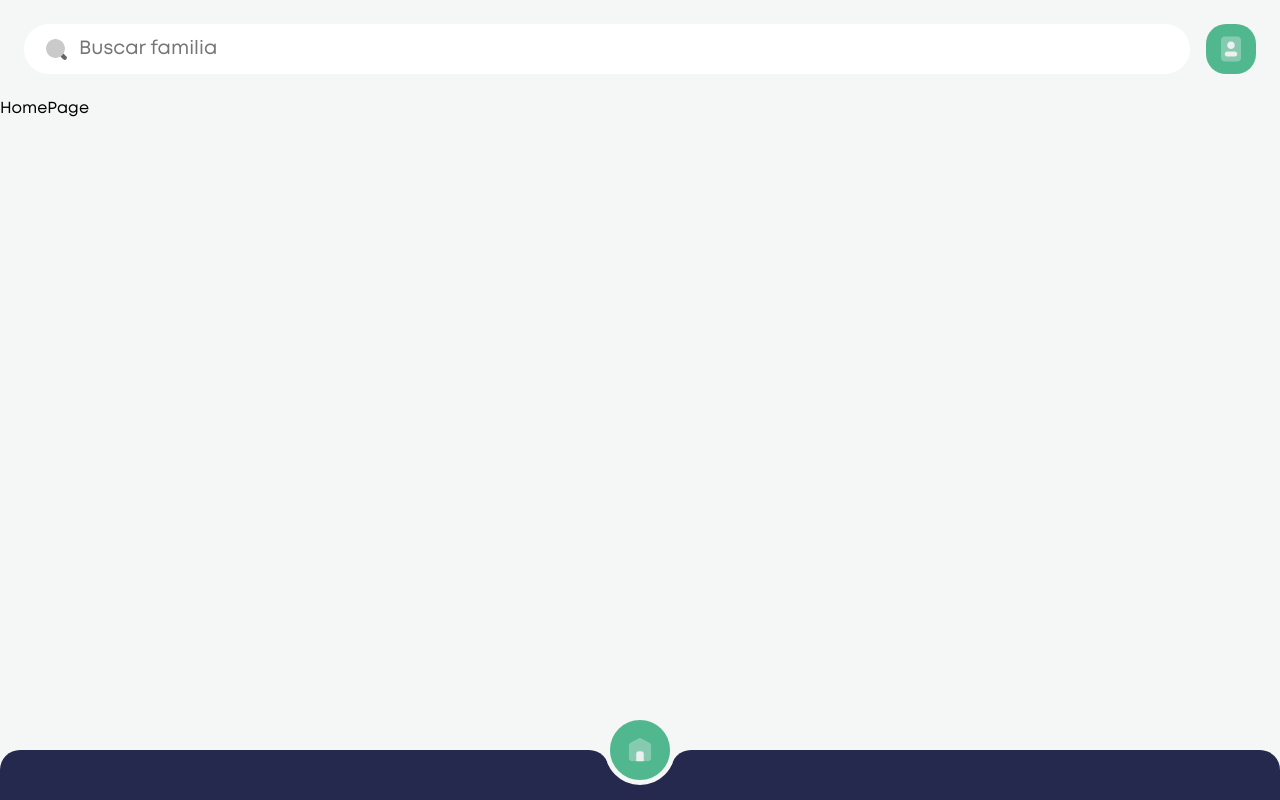
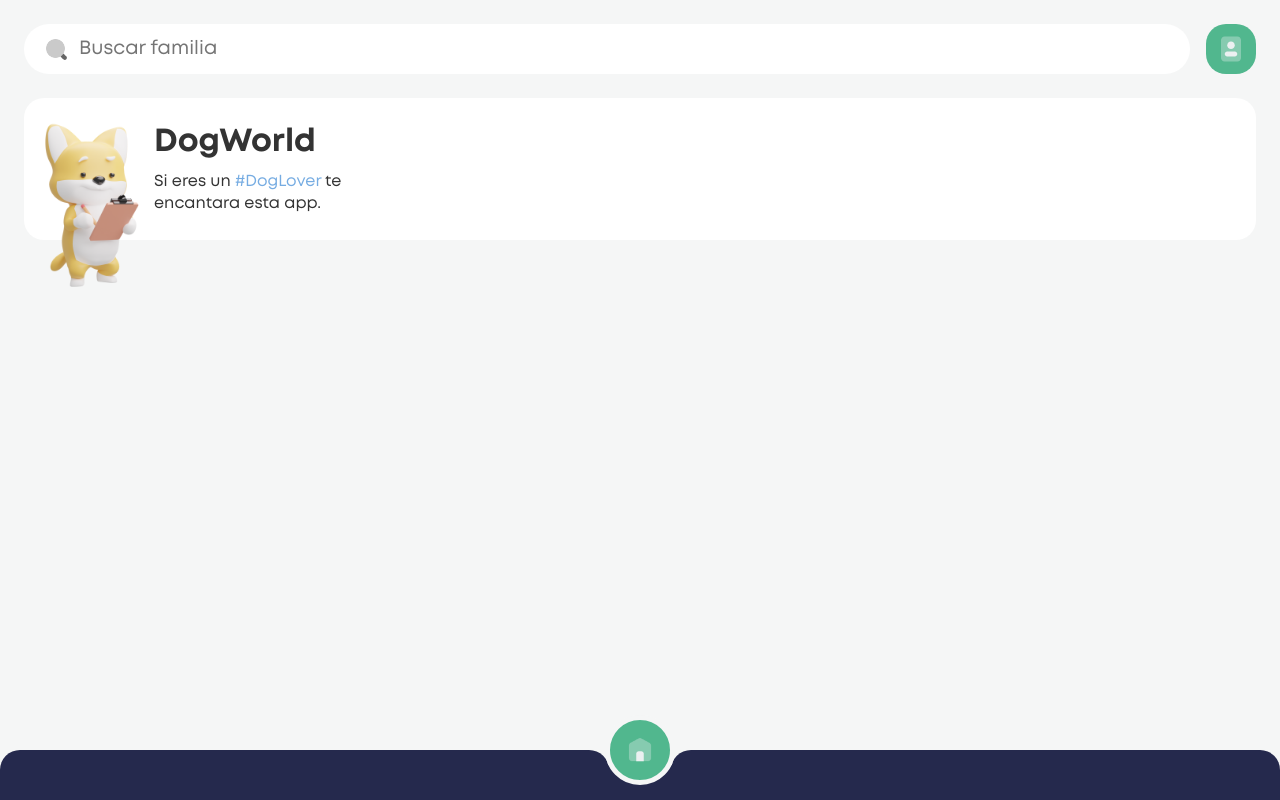
Before and after one commit to alexsantos-eth/react-dogworld, a React (Vite) app: page / in a window 1280 px wide. Built offline with nearby package versions, Linux system fonts and the light colour scheme.

Commit message:
[ Add ] home title

```diff
--- a/src/index.css
+++ b/src/index.css
@@ -28,6 +28,7 @@
 
 body {
 	background: var(--paper);
+	--lightBlue: #76ace2;
 	--green: #51b78e;
 	--paper: #f5f6f6;
 	--blue: #25294d;
--- a/src/pages/home/index.tsx
+++ b/src/pages/home/index.tsx
@@ -1,8 +1,26 @@
 // REACT
 import React from 'react'
 
+// ASSETS
+import Doggo from 'assets/dog.png'
+
+// STYLES
+import Styles from './style.module.scss'
+
 const HomePage: React.FC = () => {
-	return <div>HomePage</div>
+	return (
+		<div className={Styles.container}>
+			<div className={Styles.titleContainer}>
+				<img src={Doggo} alt="Doggo" />
+				<div className={Styles.title}>
+					<h1>DogWorld</h1>
+					<p>
+						Si eres un <span>#DogLover</span> te encantara esta app.
+					</p>
+				</div>
+			</div>
+		</div>
+	)
 }
 
 export default HomePage
--- /dev/null
+++ b/src/pages/home/style.module.scss
@@ -0,0 +1,36 @@
+.container {
+	padding: 0 calc(var(--margin) * 3);
+
+	.titleContainer {
+		position: relative;
+
+		img {
+			position: absolute;
+			height: 180px;
+			left: 10px;
+			top: 20px;
+		}
+
+		.title {
+			background: #fff;
+			padding: calc(var(--margin) * 3);
+			padding-left: 130px;
+			border-radius: 20px;
+
+			h1,
+			p {
+				color: #333;
+			}
+
+			p {
+				margin-top: var(--margin);
+				line-height: 1.4;
+				max-width: 200px;
+
+				span {
+					color: var(--lightBlue);
+				}
+			}
+		}
+	}
+}
```
Also changed, not shown: public/icons/love.svg (added), src/assets/dog.png (added).
